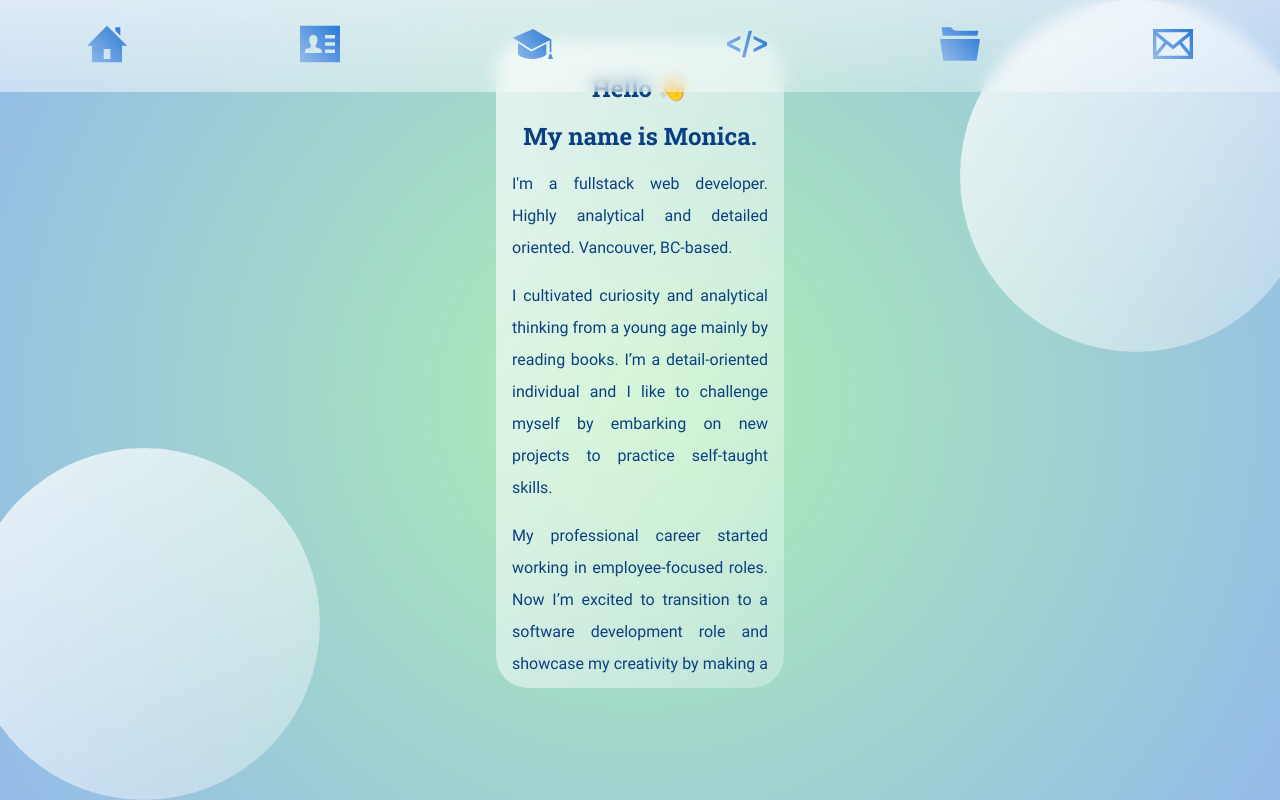
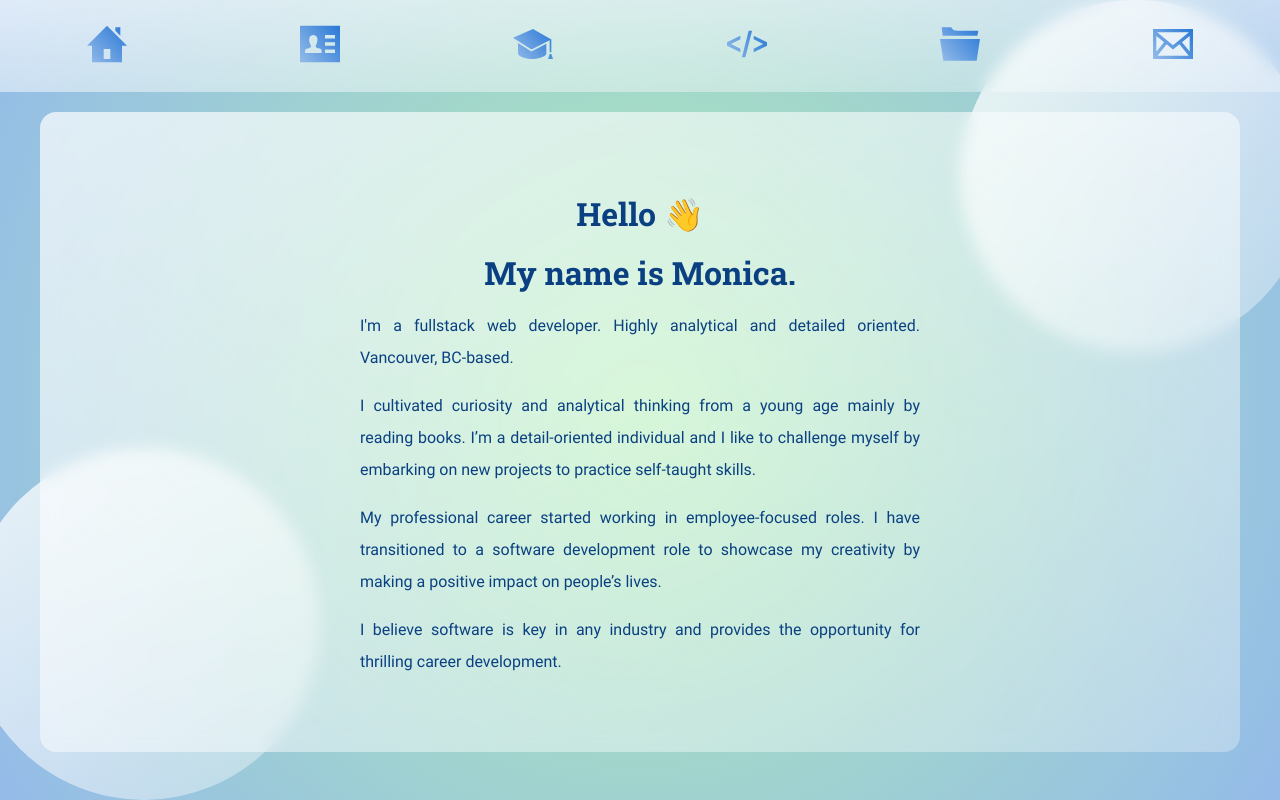
Before and after one commit to monica-zarate/profile2, a React (Create React App) app: page /about in a window 1280 px wide. Shown: the top 800 px of the page. Built offline with nearby package versions, Linux system fonts and the light colour scheme.

Commit message:
Styled About Component for tablet and desktop devices.

```diff
--- a/src/components/About.jsx
+++ b/src/components/About.jsx
@@ -11,7 +11,7 @@ function About() {
                 <p className="about__p">I'm a fullstack web developer. Highly analytical and detailed oriented. Vancouver, BC-based.</p>
                 <p className="about__p">I cultivated curiosity and analytical thinking from a young age mainly by
                 reading books. I’m a detail-oriented individual and I like to challenge myself by embarking on new projects to practice self-taught skills.</p>
-                <p className="about__p">My professional career started working in employee-focused roles. Now I’m excited to transition to a software development role and showcase my creativity by making a positive impact on people’s lives.</p>
+                <p className="about__p">My professional career started working in employee-focused roles. I have transitioned to a software development role to showcase my creativity by making a positive impact on people’s lives.</p>
                 <p className="about__p">I believe software is key in any industry and provides the opportunity for thrilling career development.</p>
             </div>
             <Nav/>
--- a/src/components/styles/main.css
+++ b/src/components/styles/main.css
@@ -289,6 +289,27 @@ ul {
           justify-content: unset;
 }
 
+@media (min-width: 768px) {
+  .about {
+    margin: 7rem 0 1.5rem 0;
+    width: 75rem;
+    padding: 5rem 15rem;
+    height: 40rem;
+    border-radius: 1rem;
+  }
+}
+
+@media (min-width: 1440px) {
+  .about {
+    width: 100rem;
+    height: 50rem;
+    -ms-flex-pack: distribute;
+        justify-content: space-around;
+    padding: 10rem 5rem;
+    margin: 8rem 0 1.5rem 0;
+  }
+}
+
 .about__title {
   font-family: "Roboto Slab Bold";
   text-align: center;
@@ -297,11 +318,23 @@ ul {
   font-size: 1.5rem;
 }
 
+@media (min-width: 768px) {
+  .about__title {
+    font-size: 2rem;
+  }
+}
+
 .about__p {
   line-height: 2rem;
   text-align: justify;
   color: #0a4081;
   margin: 0 0 1rem 0;
+}
+
+@media (min-width: 768px) {
+  .about__p {
+    width: 35rem;
+  }
 }
 
 .education {
```
Also changed, not shown: src/components/styles/partials/_about.scss (+22 -0 lines), 2 other files (tests, documents, lock files or other folders).
